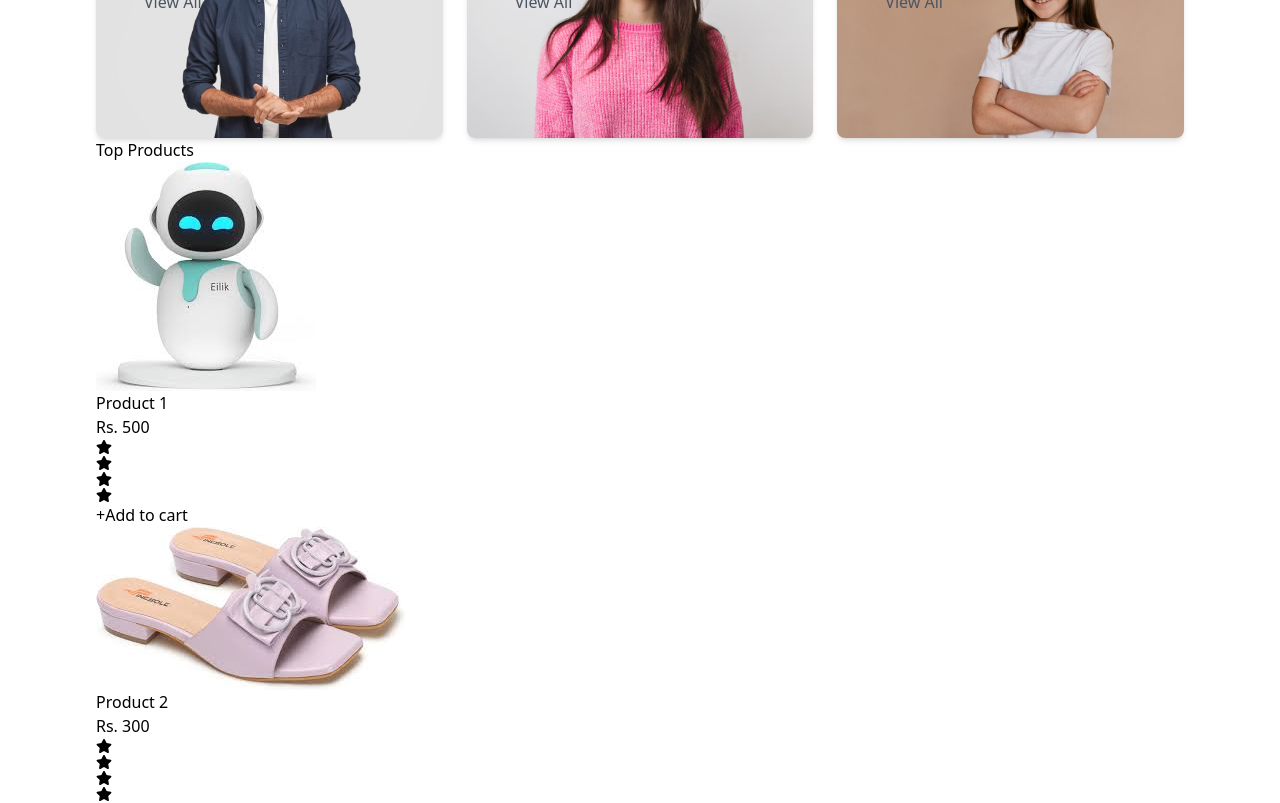
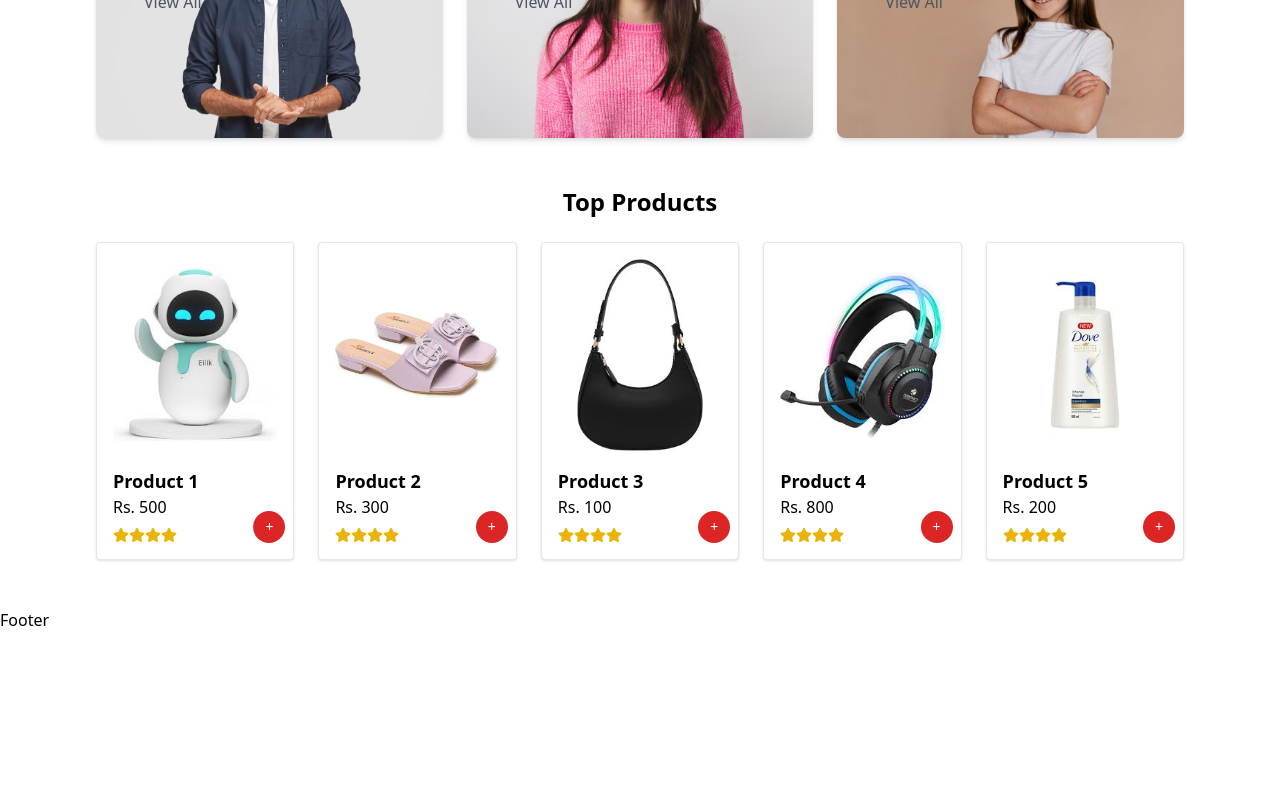
Before and after one commit to singhvijay031/e-commerce-frontend, a React (Vite) app: page / in a window 1280 px wide. Shown: the part 940-1743 px from the top of the page. After the commit the page ends 1572 px from the top, so only its background shows below. Built offline with nearby package versions, Linux system fonts and the light colour scheme.

Commit message:
updated css

```diff
--- a/src/components/ProductCard.jsx
+++ b/src/components/ProductCard.jsx
@@ -3,19 +3,23 @@
 
 const ProductCard = ({ product }) => {
   return (
-    <div>
-      <img src={product.image} alt={product.title} />
-      <h3>{product.name}</h3>
-      <p>Rs. {product.price}</p>
-      <div>
-        <FaStar />
-        <FaStar />
-        <FaStar />
-        <FaStar />
+    <div className=" bg-white p-4 shadow rounded relative border transform transition-transform duration-300 hover:scale-105">
+      <img
+        src={product.image}
+        alt={product.name}
+        className=" w-full h-48 object-contain mb-4"
+      />
+      <h3 className=" text-lg font-semibold">{product.name}</h3>
+      <p className=" to-gray-500">Rs. {product.price}</p>
+      <div className=" flex items-center mt-2">
+        <FaStar className=" text-yellow-500" />
+        <FaStar className=" text-yellow-500" />
+        <FaStar className=" text-yellow-500" />
+        <FaStar className=" text-yellow-500" />
       </div>
-      <div>
-        <span>+</span>
-        <span>Add to cart</span>
+      <div className="absolute bottom-4 right-2 flex items-center justify-center w-8 h-8 bg-red-600 group text-white text-sm rounded-full hover:w-32 hover:bg-red-700 transition-all">
+        <span className="group-hover:hidden">+</span>
+        <span className="hidden group-hover:block">Add to cart</span>
       </div>
     </div>
   );
--- a/src/pages/Home.jsx
+++ b/src/pages/Home.jsx
@@ -53,9 +53,9 @@
       <InfoSection />
       <CategorySection />
 
-      <div>
-        <h2>Top Products</h2>
-        <div>
+      <div className=" container mx-auto py-12">
+        <h2 className=" text-2xl font-bold mb-6 text-center">Top Products</h2>
+        <div className=" grid grid-cols-1 sm:grid-cols-2 md:grid-cols-4 lg:grid-cols-5 gap-6 cursor-pointer">
           {products.slice(0, 5).map((product, index) => (
             <ProductCard key={index} product={product} />
           ))}
```
